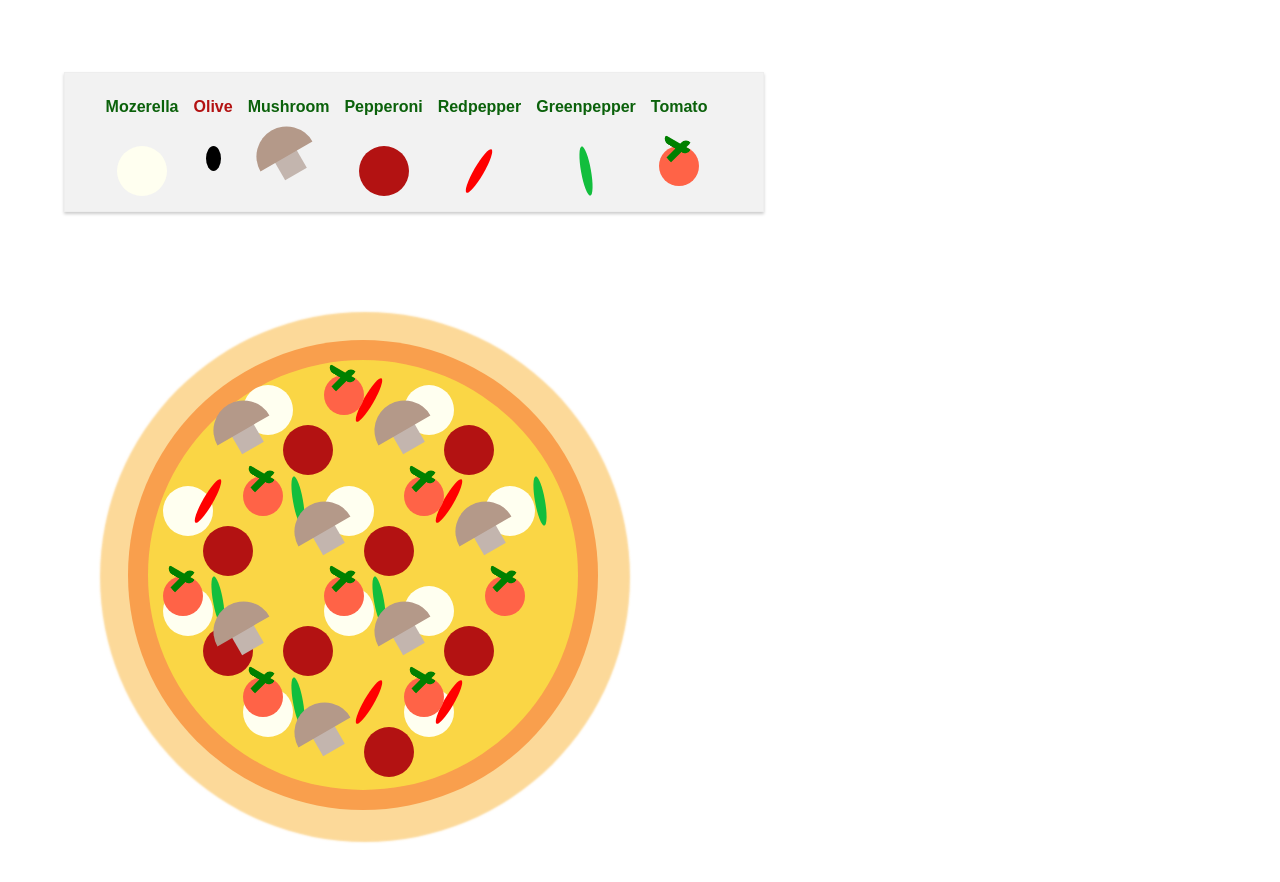
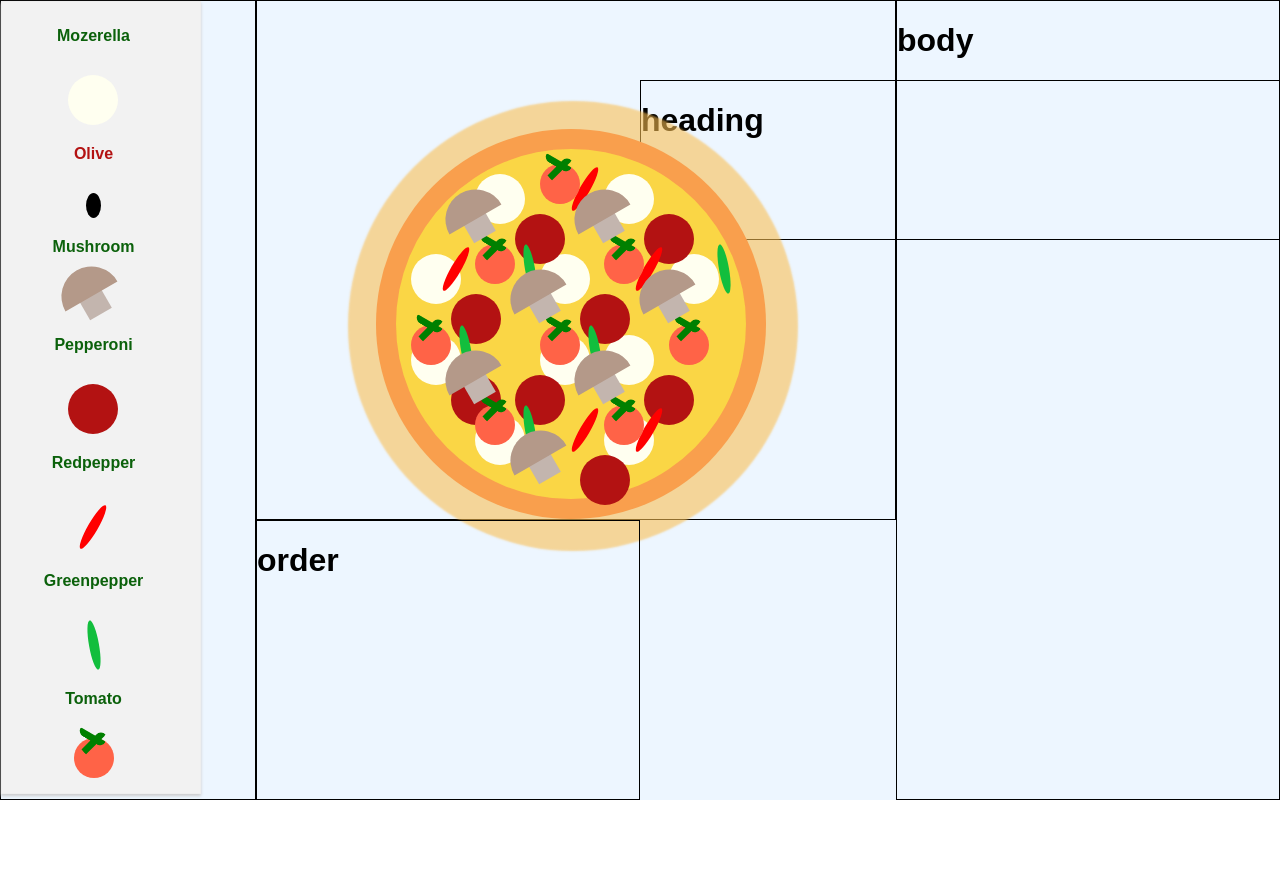
Before and after one commit to MarlenaFlueh/react-pizza-builder, a React (Create React App) app: page / in a window 1280 px wide. Shown: the top 882 px of the page. After the commit the page ends 800 px from the top, so only its background shows below. Built offline with nearby package versions, Linux system fonts and the light colour scheme.

Commit message:
add css grid at landing page

```diff
--- a/src/components/Button/Button.js
+++ b/src/components/Button/Button.js
@@ -30,7 +30,6 @@ const Btn = styled.button`
 const ButtonBox = styled.div`
   width: 100%;
   box-sizing: border-box;
-  display: inline;
 `;
 
 class Button extends Component {
--- a/src/components/PizzaBuilder/PizzaBuilder.js
+++ b/src/components/PizzaBuilder/PizzaBuilder.js
@@ -4,9 +4,9 @@ import styled from "styled-components";
 import { GridWrapper, GridItem } from "./GridItems";
 
 const PizzaContainer = styled.div`
-  width: 250px;
-  height: 250px;
-  margin: 10% 10%;
+  width: 200px;
+  height: 200px;
+  margin: 20% auto;
   text-align: center;
   font-weight: bold;
   font-size: 1.2rem;
@@ -22,8 +22,8 @@ const PizzaContainer = styled.div`
   }
 
   @media (min-width: 1000px) and (min-height: 700px) {
-    width: 500px;
-    height: 500px;
+    width: 400px;
+    height: 400px;
   }
 `;
 
--- a/src/components/Toolbar/Toolbar.js
+++ b/src/components/Toolbar/Toolbar.js
@@ -4,8 +4,7 @@ import styled from "styled-components";
 import Button from "../Button/Button";
 
 const ToolbarContainer = styled.div`
-  margin: 0 5%;
-  width: 80%;
+  width: 100%;
   text-align: center;
   box-shadow: 0 2px 3px #ccc;
   border: 1px solid #eee;
@@ -14,11 +13,11 @@ const ToolbarContainer = styled.div`
   background-color: #f2f2f2;
 
   @media (min-width: 500px) and (min-height: 401px) {
-    width: 500px;
+    width: 150px;
   }
 
   @media (min-width: 1000px) and (min-height: 700px) {
-    width: 700px;
+    width: 200px;
   }
 `;
 
--- a/src/container/Pizza/Pizza.js
+++ b/src/container/Pizza/Pizza.js
@@ -6,9 +6,71 @@ import Toolbar from "../../components/Toolbar/Toolbar";
 import * as ingredients from "../../components/PizzaBuilder/Ingredients";
 import * as positions from "../../components/PizzaBuilder/IngredientPosition";
 
-const Container = styled.main`
-  margin-top: 72px;
-  text-align: center;
+export const Container = styled.div`
+  display: grid;
+  grid-template-columns: 30% 30% 10% 10% 20%;
+  grid-auto-rows: 10% 20% 50% 20%;
+  background-color: #edf6ff;
+  position: absolute;
+  width: 100%;
+  height: 100%;
+  top: 0;
+  left: 0;
+  @media (min-width: 1050px) and (min-height: 700px) {
+    grid-template-columns: 20% 30% 20% 10% 20%;
+    grid-auto-rows: 10% 20% 35% 35%;
+  }
+`;
+
+export const SectionOne = styled.div`
+  grid-column: 1/6;
+  grid-row: 1;
+  border: 1px solid black;
+
+  @media (min-width: 1050px) and (min-height: 700px) {
+    grid-column: 3/6;
+    grid-row: 2;
+  }
+`;
+
+export const SectionTwo = styled.div`
+  grid-column: 1/6;
+  grid-row: 2;
+  border: 1px solid black;
+  @media (min-width: 1050px) and (min-height: 700px) {
+    grid-column: 4/6;
+    grid-row: 1/5;
+  }
+`;
+
+export const SectionThree = styled.div`
+  grid-column: 1/2;
+  grid-row: 3;
+  border: 1px solid black;
+  @media (min-width: 1050px) and (min-height: 700px) {
+    grid-column: 1;
+    grid-row: 1/5;
+  }
+`;
+
+export const SectionFour = styled.div`
+  grid-column: 2/6;
+  grid-row: 3;
+  border: 1px solid black;
+  @media (min-width: 1050px) and (min-height: 700px) {
+    grid-column: 2/4;
+    grid-row: 1/4;
+  }
+`;
+
+export const SectionFive = styled.div`
+  grid-column: 2/6;
+  grid-row: 4;
+  border: 1px solid black;
+  @media (min-width: 1050px) and (min-height: 700px) {
+    grid-column: 2;
+    grid-row: 4;
+  }
 `;
 
 class Pizza extends Component {
@@ -72,11 +134,24 @@ class Pizza extends Component {
   render() {
     return (
       <Container>
-        <Toolbar
-          clicked={this.changeSelectedHandler}
-          ingredients={this.state.ings}
-        />
-        <PizzaBuilder ingredients={this.state.ings} />
+        <SectionOne col="3/5" row="2" color="white">
+          <h1>heading</h1>
+        </SectionOne>
+        <SectionTwo col="4/6" row="1/4" color="grey">
+          <h1>body</h1>
+        </SectionTwo>
+        <SectionThree col="1" row="1/4" color="#ffe487">
+          <Toolbar
+            clicked={this.changeSelectedHandler}
+            ingredients={this.state.ings}
+          />
+        </SectionThree>
+        <SectionFour col="2/4" row="1/4" color="#ffe487">
+          <PizzaBuilder ingredients={this.state.ings} />
+        </SectionFour>
+        <SectionFive>
+          <h1>order</h1>
+        </SectionFive>
       </Container>
     );
   }
```
